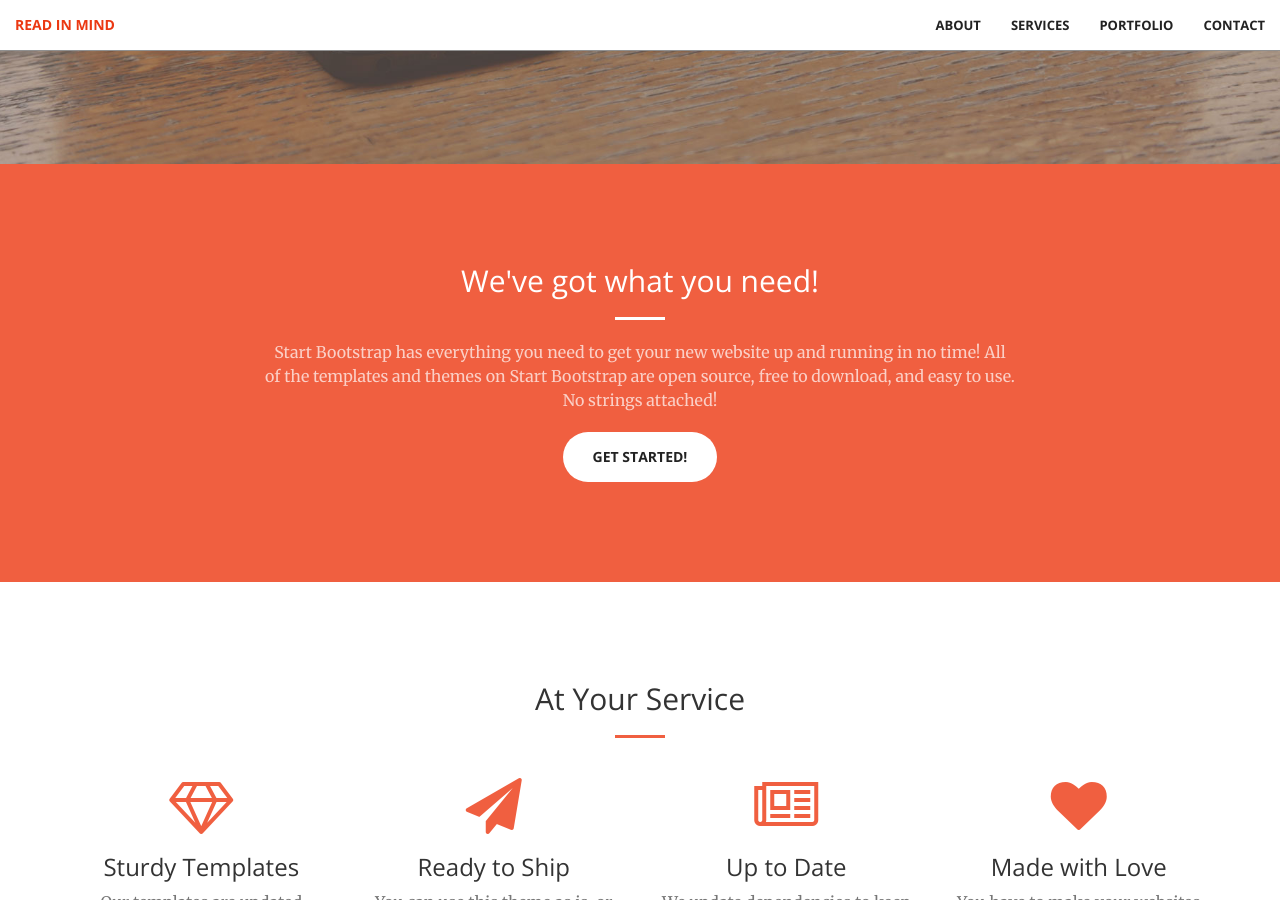
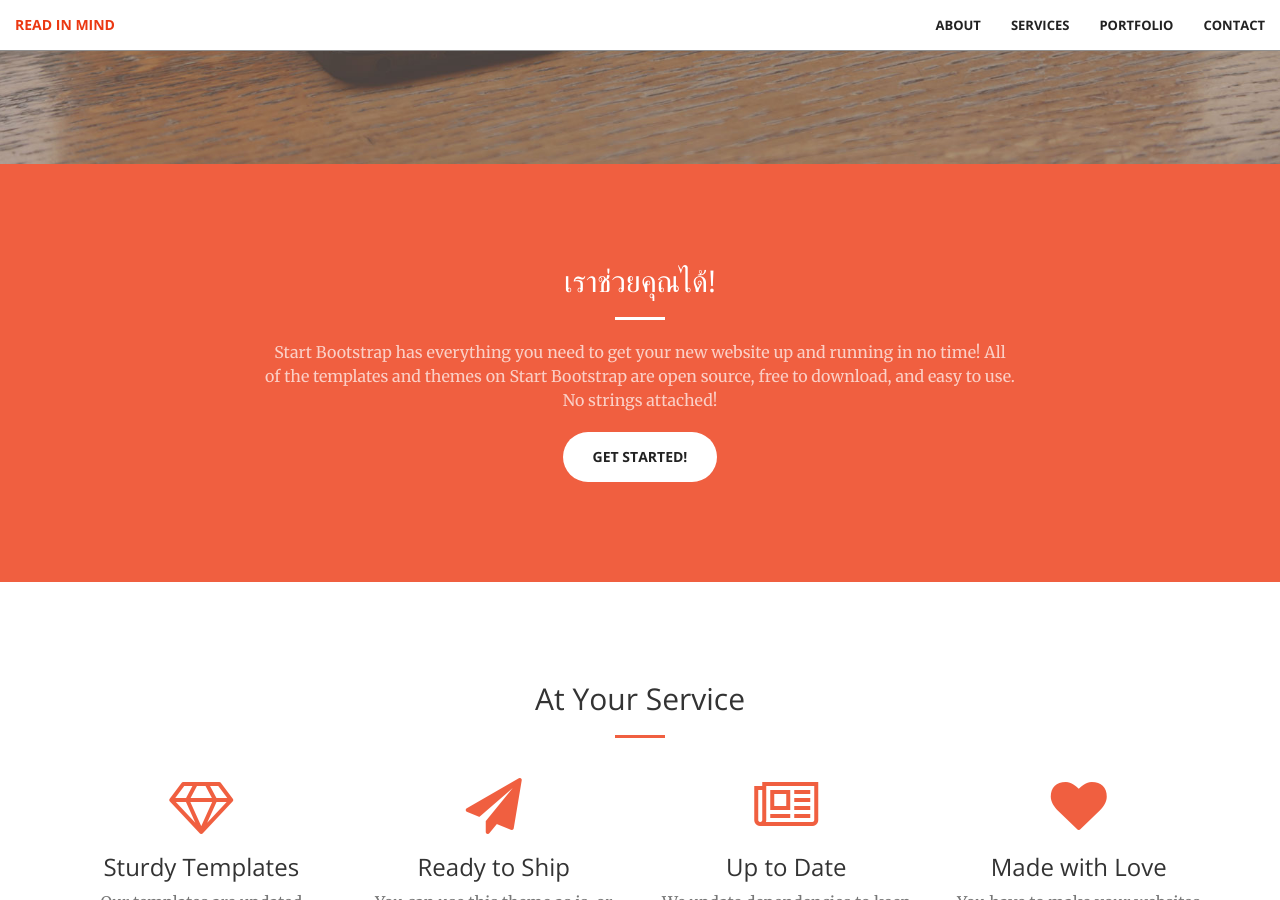
Before and after one commit to drsarutobi8/readinmind.com, a Jekyll site: the page built from index.html, in a window 1280 px wide and 900 px high, scrolled down 736 px. Built offline with Jekyll 4.4.1, drawn with Linux system fonts in a browser that asks for light colours.

Commit message:
change to thai

```diff
--- a/_includes/call-to-action.html
+++ b/_includes/call-to-action.html
@@ -2,7 +2,7 @@
     <div class="container">
         <div class="row">
             <div class="col-lg-8 col-lg-offset-2 text-center">
-                <h2 class="section-heading">We've got what you need!</h2>
+                <h2 class="section-heading">เราช่วยคุณได้!</h2>
                 <hr class="light">
                 <p class="text-faded">Start Bootstrap has everything you need to get your new website up and running in no time! All of the templates and themes on Start Bootstrap are open source, free to download, and easy to use. No strings attached!</p>
                 <a href="#" class="btn btn-default btn-xl">Get Started!</a>
```
